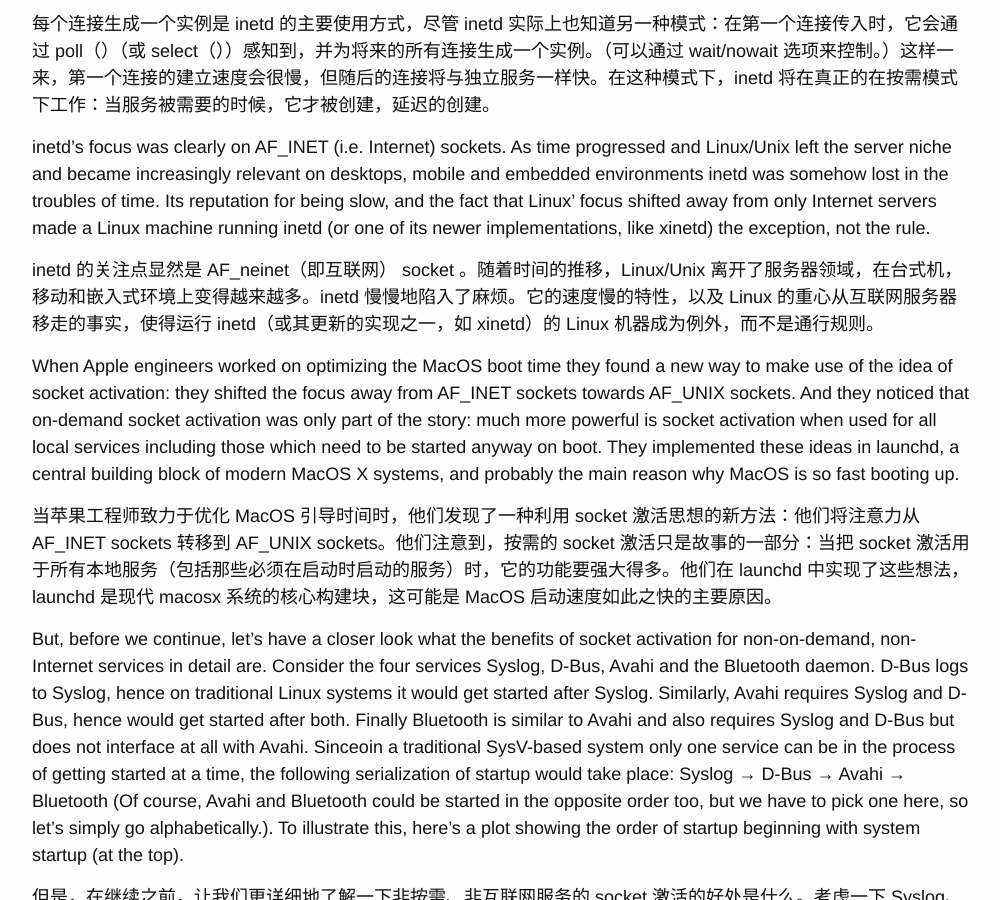
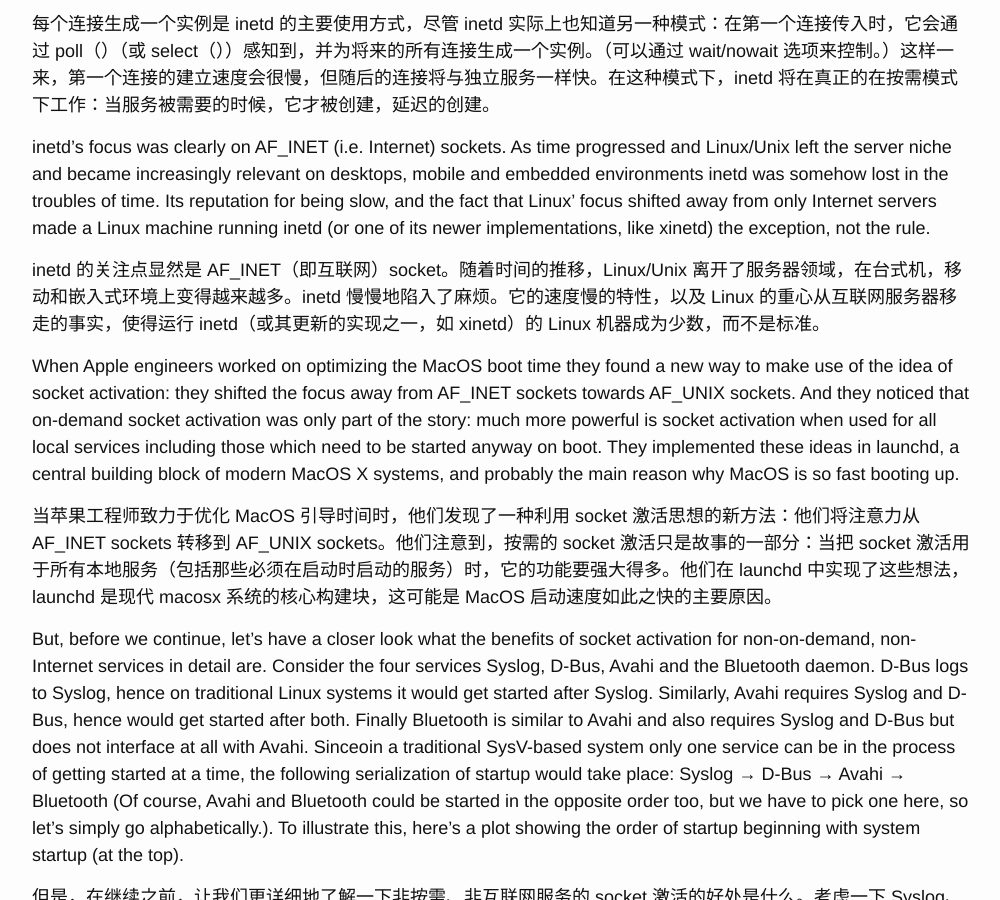
Before and after one commit to childe/ohmycat, a Jekyll site: the page built from _posts/2020-10-30-socket-activation.md, in a window 1280 px wide and 900 px high, scrolled down 1061 px. Shown: the whole window, without its empty margins (138-1138 px from the left). Built offline with Jekyll 4.4.1, drawn with Linux system fonts in a browser that asks for light colours.

Commit message:
modified:   _posts/2020-10-30-socket-activation.md

```diff
--- a/_posts/2020-10-30-socket-activation.md
+++ b/_posts/2020-10-30-socket-activation.md
@@ -26,7 +26,7 @@ Spawning one instance per connection was how inetd was primarily used, even thou
 
 inetd's focus was clearly on AF_INET (i.e. Internet) sockets. As time progressed and Linux/Unix left the server niche and became increasingly relevant on desktops, mobile and embedded environments inetd was somehow lost in the troubles of time. Its reputation for being slow, and the fact that Linux' focus shifted away from only Internet servers made a Linux machine running inetd (or one of its newer implementations, like xinetd) the exception, not the rule.
 
-inetd 的关注点显然是 AF_neinet（即互联网） socket 。随着时间的推移，Linux/Unix 离开了服务器领域，在台式机，移动和嵌入式环境上变得越来越多。inetd 慢慢地陷入了麻烦。它的速度慢的特性，以及 Linux 的重心从互联网服务器移走的事实，使得运行 inetd（或其更新的实现之一，如 xinetd）的 Linux 机器成为例外，而不是通行规则。
+inetd 的关注点显然是 AF_INET（即互联网）socket。随着时间的推移，Linux/Unix 离开了服务器领域，在台式机，移动和嵌入式环境上变得越来越多。inetd 慢慢地陷入了麻烦。它的速度慢的特性，以及 Linux 的重心从互联网服务器移走的事实，使得运行 inetd（或其更新的实现之一，如 xinetd）的 Linux 机器成为少数，而不是标准。
 
 When Apple engineers worked on optimizing the MacOS boot time they found a new way to make use of the idea of socket activation: they shifted the focus away from AF_INET sockets towards AF_UNIX sockets. And they noticed that on-demand socket activation was only part of the story: much more powerful is socket activation when used for all local services including those which need to be started anyway on boot. They implemented these ideas in launchd, a central building block of modern MacOS X systems, and probably the main reason why MacOS is so fast booting up.
 
```
